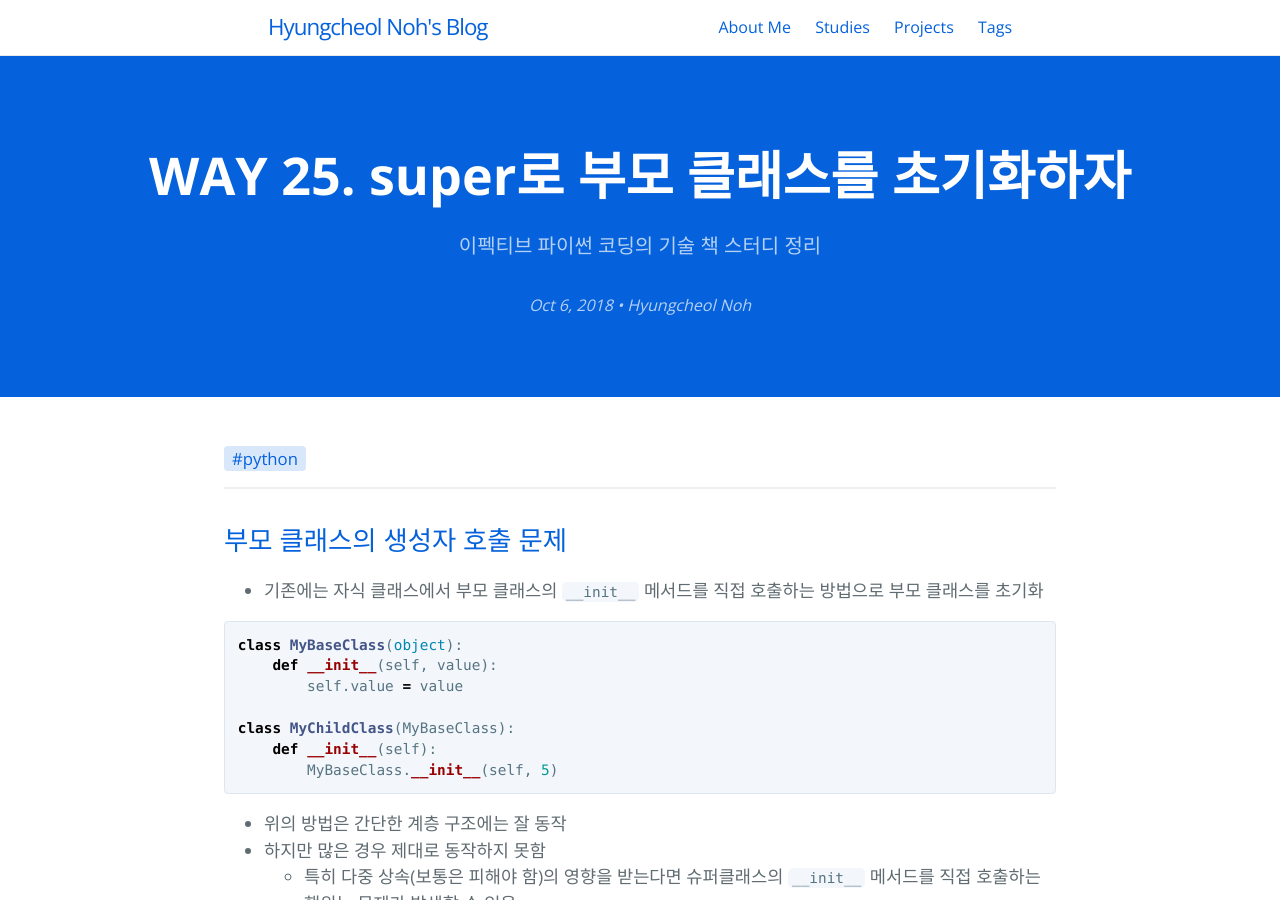
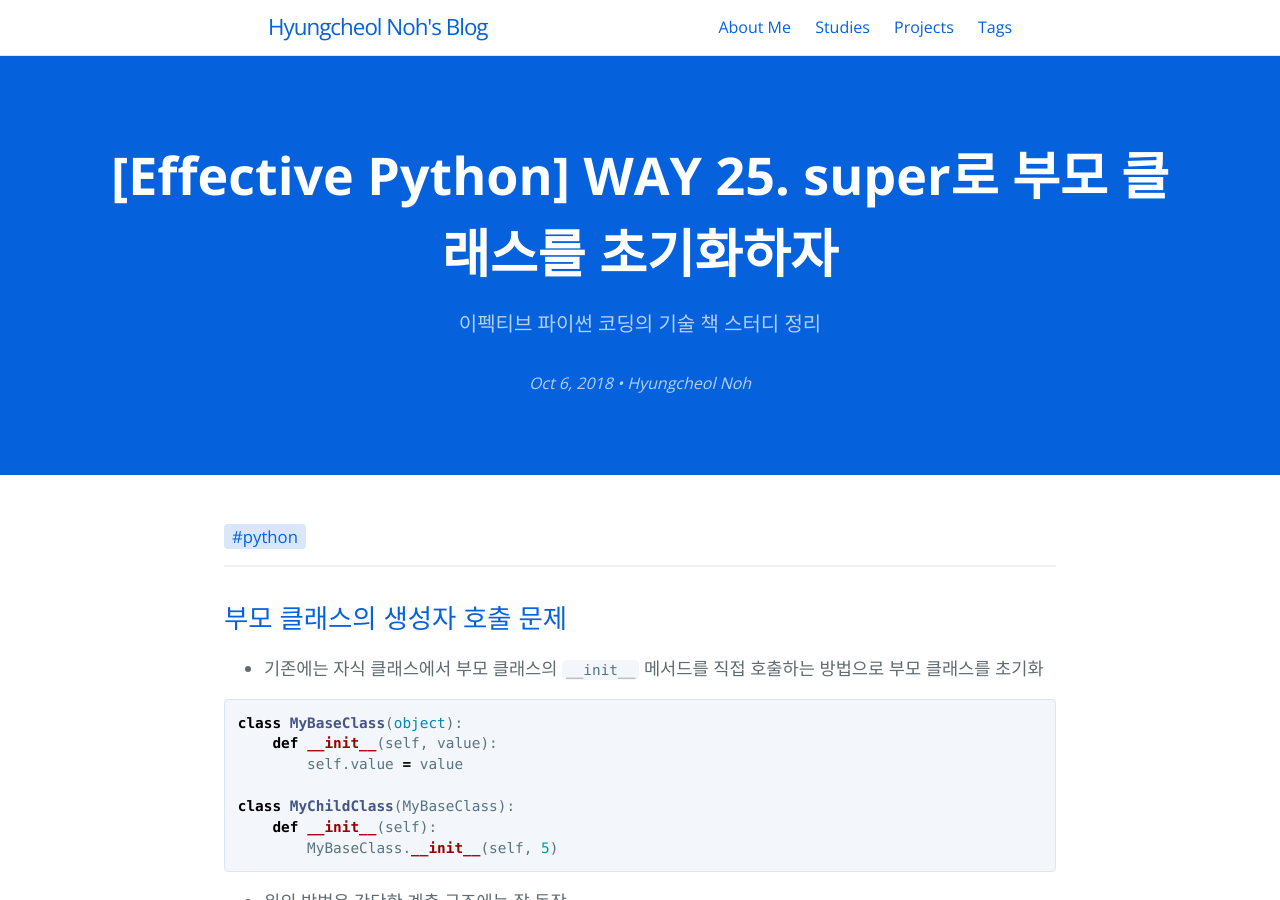
Before and after one commit to hcnoh/hcnoh.github.io, a Jekyll site: the page built from _posts/2018-10-06-effective-python-way25.md, in a window 1280 px wide and 900 px high. Built offline with Jekyll 4.4.1, drawn with Linux system fonts in a browser that asks for light colours; comment, search, counter and statistics services are not loaded; some of the changed lines change nothing that is shown.

Commit message:
Update 2018-10-06-effective-python-way25.md

```diff
--- a/_posts/2018-10-06-effective-python-way25.md
+++ b/_posts/2018-10-06-effective-python-way25.md
@@ -1,10 +1,10 @@
 ---
 layout: post
-title: "WAY 25. super로 부모 클래스를 초기화하자"
+title: "[Effective Python] WAY 25. super로 부모 클래스를 초기화하자"
 date: 2018-10-06 22:11:22
 tagline: "이펙티브 파이썬 코딩의 기술 책 스터디 정리"
 categories:
-- 이펙티브 파이썬 스터디
+- Effective Python
 tags:
 - python
 image: /thumbnail-mobile.png
```
